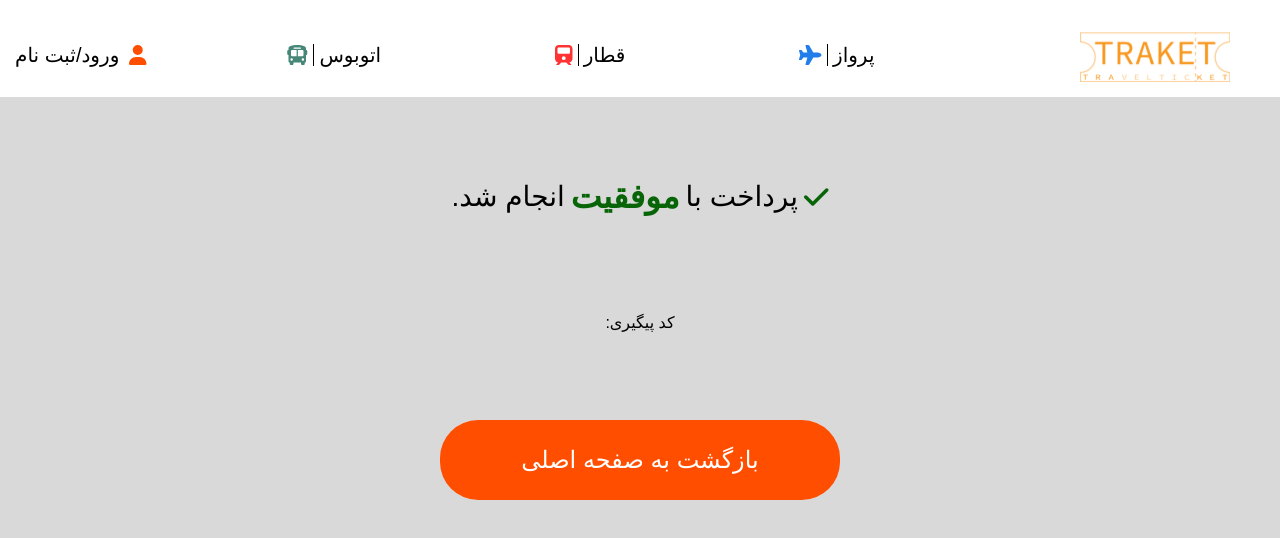
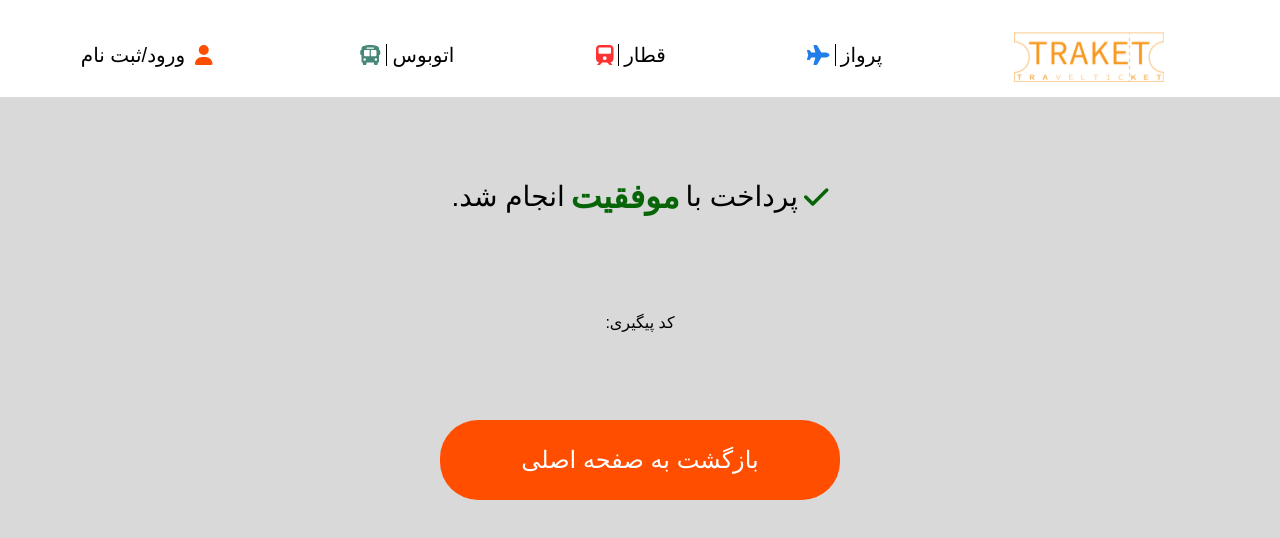
Before and after one commit to Alireza-Al/ticket-reservation-system, a React (Create React App) app: page /reserve in a window 1280 px wide. Shown: the top 538 px of the page. Built offline with nearby package versions, Linux system fonts and the light colour scheme; no server answers; a small style sheet from the web is missing.

Commit message:
navbar styles bugs fixed

```diff
--- a/src/asset/navBar/_navBar.scss
+++ b/src/asset/navBar/_navBar.scss
@@ -9,7 +9,8 @@
         // wrapper of all menu-items inside nav
         width: 100%;
         display: flex;
-        justify-content: space-between;
+        flex-wrap: wrap;
+        justify-content: space-around;
         li {
             // all li should have these styles
             display: inline;
@@ -38,13 +39,9 @@
         }
         .nav-item {
             // all nav-items except the tracket icon
-            margin: {
-                top: 11px;
-                right: 40px;
-            }
+            margin-top: 11px;
         }
         .plane-text {
-            margin-right: 41px;
             &:hover {
                 color: $plane-icon-color;
             }
```
